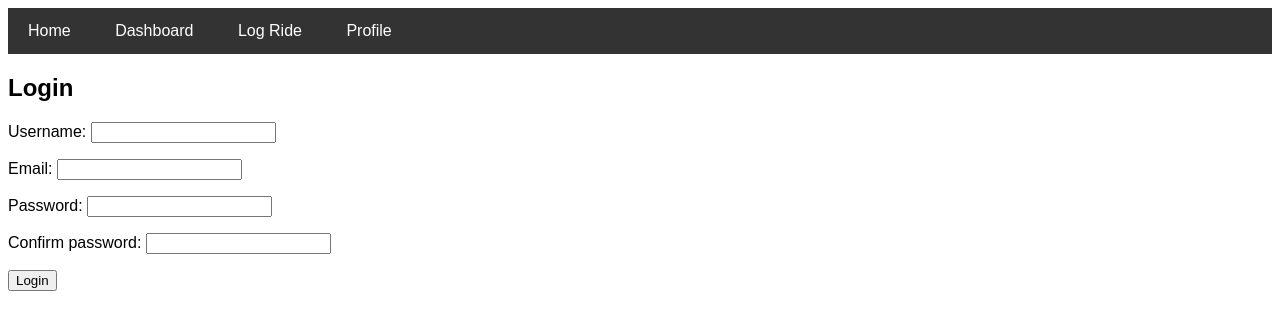
After one commit to Ramish-Amir/eWaste, a Django app: template TracklineSolutions/templates/Login.html in a window 1280 px wide. The commit adds this page. Shown: the top 330 px of the page. Run offline with Django 5.2, Linux system fonts and the light colour scheme; the template is opened without the code that fills it: values that come from a table or form of the project are taken from there, others are empty.

Commit message:
login and register setup

```diff
--- /dev/null
+++ b/TracklineSolutions/Trackline/forms.py
@@ -0,0 +1,30 @@
+from django import forms
+from django.contrib.auth.models import User
+
+
+class LoginForm(forms.Form):
+    email = forms.EmailField()
+    password = forms.CharField(widget=forms.PasswordInput(attrs={'class': 'form-control'}))
+
+
+class RegisterForm(forms.Form):
+    username = forms.CharField(widget=forms.TextInput(attrs={'class': 'form-control'}))
+    email = forms.EmailField()
+    password = forms.CharField(widget=forms.PasswordInput(attrs={'class': 'form-control'}))
+    confirm_password = forms.CharField(widget=forms.PasswordInput(attrs={'class': 'form-control'}))
+
+    def clean(self):
+        cleaned_data = super(RegisterForm, self).clean()
+        password = cleaned_data.get('password')
+        confirm_password = cleaned_data.get('confirm_password')
+        if password and confirm_password and password != confirm_password:
+            raise forms.ValidationError('Passwords must match')
+        return cleaned_data
+
+    def save(self):
+        username = self.cleaned_data.get('username')
+        email = self.cleaned_data.get('email')
+        password = self.cleaned_data.get('password')
+
+        user = User.objects.create_user(username=username, email=email, password=password)
+        return user
--- a/TracklineSolutions/TracklineSolutions/settings.py
+++ b/TracklineSolutions/TracklineSolutions/settings.py
@@ -11,7 +11,7 @@ https://docs.djangoproject.com/en/5.0/ref/settings/
 """
 
 from pathlib import Path
-
+import os
 # Build paths inside the project like this: BASE_DIR / 'subdir'.
 BASE_DIR = Path(__file__).resolve().parent.parent
 
@@ -119,6 +119,9 @@ USE_TZ = True
 
 STATIC_URL = 'static/'
 
+STATICFILES_DIRS = [
+    os.path.join(BASE_DIR, 'templates/static'),
+]
 # Default primary key field type
 # https://docs.djangoproject.com/en/5.0/ref/settings/#default-auto-field
 
--- a/TracklineSolutions/TracklineSolutions/urls.py
+++ b/TracklineSolutions/TracklineSolutions/urls.py
@@ -24,5 +24,7 @@ urlpatterns = [
     path('dashboard/', views.dashboard, name='dashboard'),
     path('log-ride/', views.log_ride, name='log_ride'),
     path('profile/', views.profile, name='profile'),
+    path('register/', views.register, name='register'),
+    path('login/', views.LoginView.as_view(), name='login'),
 
 ]
--- a/TracklineSolutions/templates/Dashboard.html
+++ b/TracklineSolutions/templates/Dashboard.html
@@ -5,6 +5,6 @@
     <title>Title</title>
 </head>
 <body>
-
+  <h1>Analytics</h1>
 </body>
 </html>
--- /dev/null
+++ b/TracklineSolutions/templates/Login.html
@@ -0,0 +1,11 @@
+{% extends 'static/base.html'%}
+{% block content %}
+    <div class="container">
+        <h2>Login</h2>
+        <form method="POST">
+            {% csrf_token %}
+            {{ form.as_p }}
+            <button type="submit">Login</button>
+        </form>
+    </div>
+{% endblock %}
--- a/TracklineSolutions/templates/RideLogPage.html
+++ b/TracklineSolutions/templates/RideLogPage.html
@@ -2,9 +2,11 @@
 <html lang="en">
 <head>
     <meta charset="UTF-8">
-    <title>Title</title>
+    <title>Ride Logs</title>
 </head>
 <body>
-
+    <h1>Ride Logs </h1>
+    <p>Driver table</p>
+    <p> User table</p>
 </body>
 </html>
--- /dev/null
+++ b/TracklineSolutions/templates/static/base.html
@@ -0,0 +1,23 @@
+<!DOCTYPE html>
+{% load static %}
+<html lang="en">
+<head>
+    <meta charset="UTF-8">
+    <title>{% block title %}My Site{% endblock %}</title>
+    <link rel="stylesheet" href="{% static 'style.css' %}">
+</head>
+<body>
+    <nav>
+        <ul>
+            <li><a href="{% url 'homepage' %}">Home</a></li>
+            <li><a href="{% url 'dashboard' %}">Dashboard</a></li>
+            <li><a href="{% url 'log_ride' %}">Log Ride</a></li>
+            <li><a href="{% url 'profile' %}">Profile</a></li>
+        </ul>
+    </nav>
+    <div class="content">
+        {% block content %}
+        {% endblock %}
+    </div>
+</body>
+</html>
--- /dev/null
+++ b/TracklineSolutions/templates/static/style.css
@@ -0,0 +1,26 @@
+/* static/css/style.css */
+body {
+    font-family: Arial, sans-serif;
+}
+
+nav ul {
+    list-style-type: none;
+    padding: 0;
+    margin: 0;
+    background-color: #333;
+}
+
+nav ul li {
+    display: inline;
+}
+
+nav ul li a {
+    text-decoration: none;
+    color: white;
+    padding: 14px 20px;
+    display: inline-block;
+}
+
+nav ul li a:hover {
+    background-color: #111;
+}
```
Also changed, not shown: TracklineSolutions/Trackline/models.py (+6 -1 lines), TracklineSolutions/Trackline/views.py (+51 -4 lines), TracklineSolutions/templates/Homepage.html (+9 -1 lines), TracklineSolutions/templates/Register.html (added, +10 -0 lines), TracklineSolutions/db.sqlite3, 3 other files.
